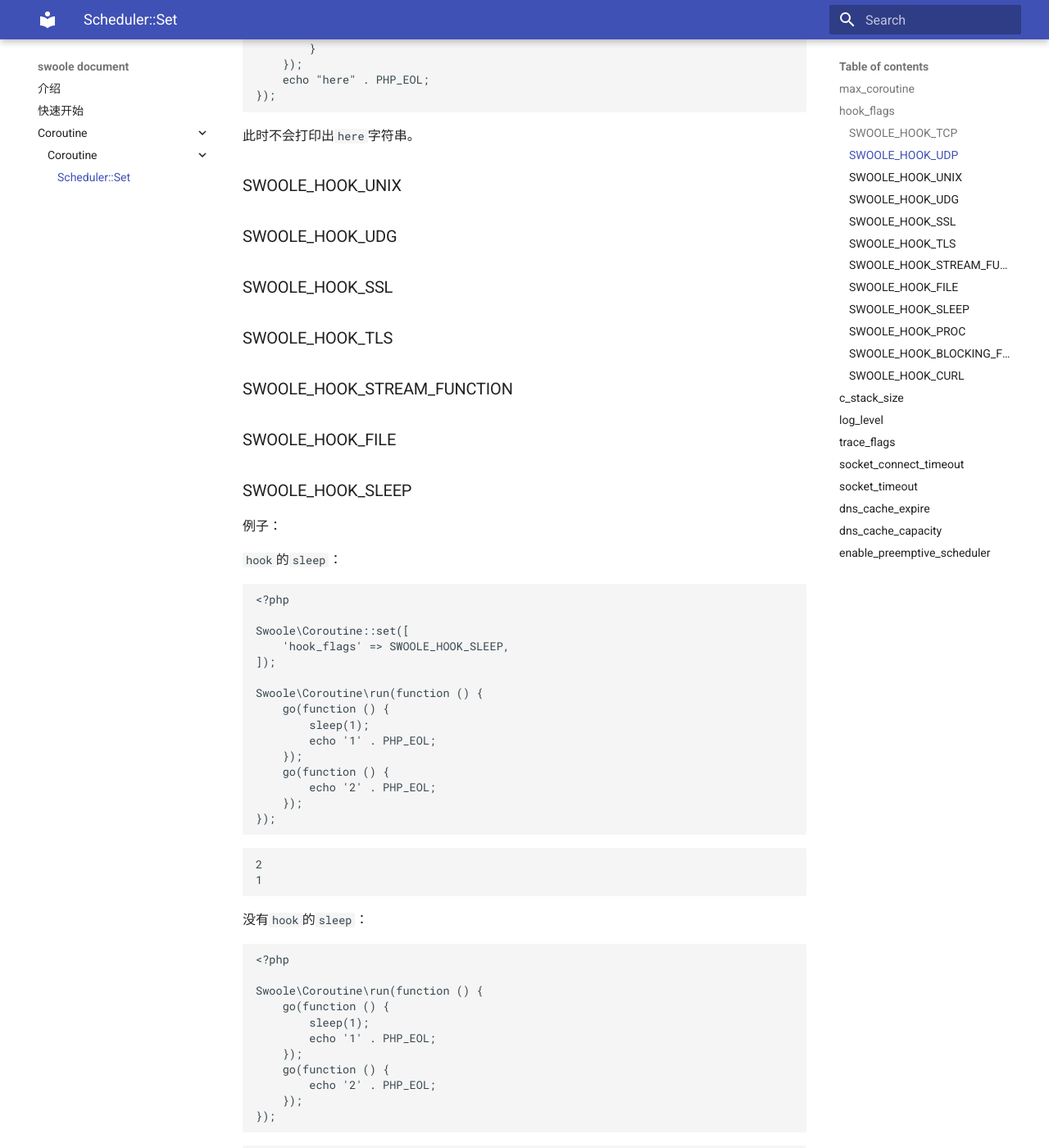
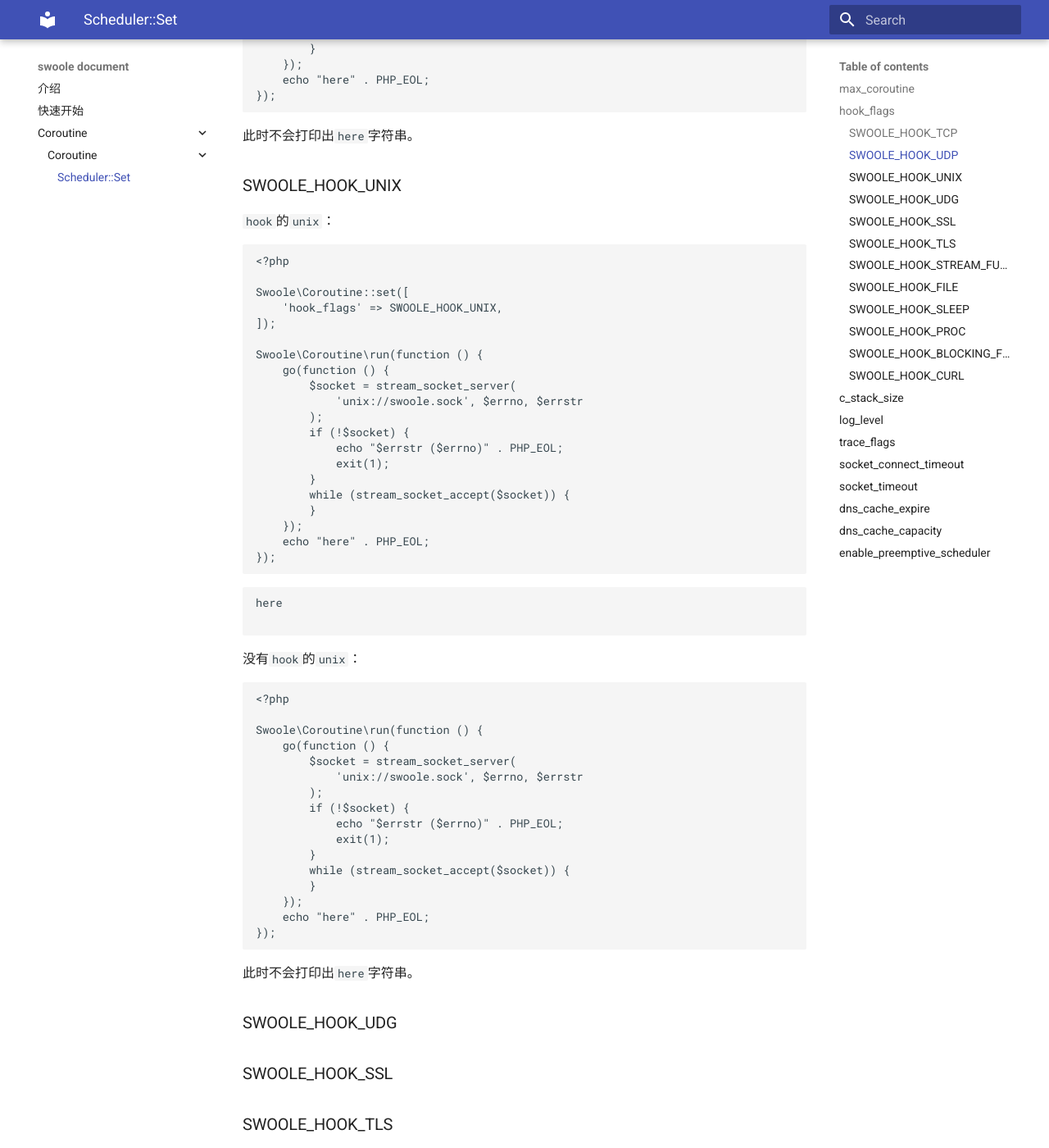
Before and after one commit to swooleo/docs, an MkDocs documentation site: the page built from docs/coroutine/scheduler/set.md, in a window 1280 px wide and 1400 px high, scrolled down 3974 px. Shown: the whole window at 82% size. Built offline with MkDocs 1.6.1 and Material for MkDocs 9.7.7, drawn with Linux system fonts in a browser that asks for light colours.

Commit message:
add SWOOLE_HOOK_UNIX flag

````diff
--- a/docs/coroutine/scheduler/set.md
+++ b/docs/coroutine/scheduler/set.md
@@ -210,6 +210,59 @@ Swoole\Coroutine\run(function () {
 
 ### SWOOLE_HOOK_UNIX
 
+`hook`的`unix`：
+
+```php
+<?php
+
+Swoole\Coroutine::set([
+    'hook_flags' => SWOOLE_HOOK_UNIX,
+]);
+
+Swoole\Coroutine\run(function () {
+    go(function () {
+        $socket = stream_socket_server(
+            'unix://swoole.sock', $errno, $errstr
+        );
+        if (!$socket) {
+            echo "$errstr ($errno)" . PHP_EOL;
+            exit(1);
+        }
+        while (stream_socket_accept($socket)) {
+        }
+    });
+    echo "here" . PHP_EOL;
+});
+```
+
+```shell
+here
+
+```
+
+没有`hook`的`unix`：
+
+```php
+<?php
+
+Swoole\Coroutine\run(function () {
+    go(function () {
+        $socket = stream_socket_server(
+            'unix://swoole.sock', $errno, $errstr
+        );
+        if (!$socket) {
+            echo "$errstr ($errno)" . PHP_EOL;
+            exit(1);
+        }
+        while (stream_socket_accept($socket)) {
+        }
+    });
+    echo "here" . PHP_EOL;
+});
+```
+
+此时不会打印出`here`字符串。
+
 ### SWOOLE_HOOK_UDG
 
 ### SWOOLE_HOOK_SSL
````
